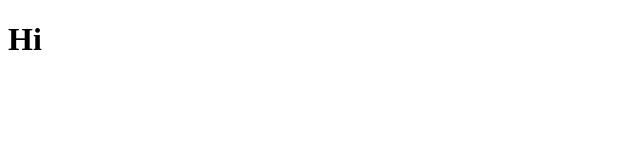
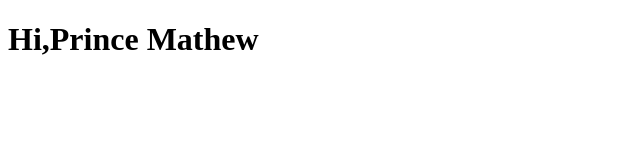
Before and after one commit to princemathew1996/MyProject, a plain HTML site: page index.html in a window 1280 px wide. Shown: the whole page, without its empty margins (0-640 px from the left). Drawn offline with Linux system fonts and the light colour scheme.

Commit message:
next change

```diff
--- a/index.html
+++ b/index.html
@@ -7,6 +7,6 @@
     <title>Document</title>
 </head>
 <body>
-    <h1>Hi</h1>
+    <h1>Hi,Prince Mathew</h1>
 </body>
 </html>
```
